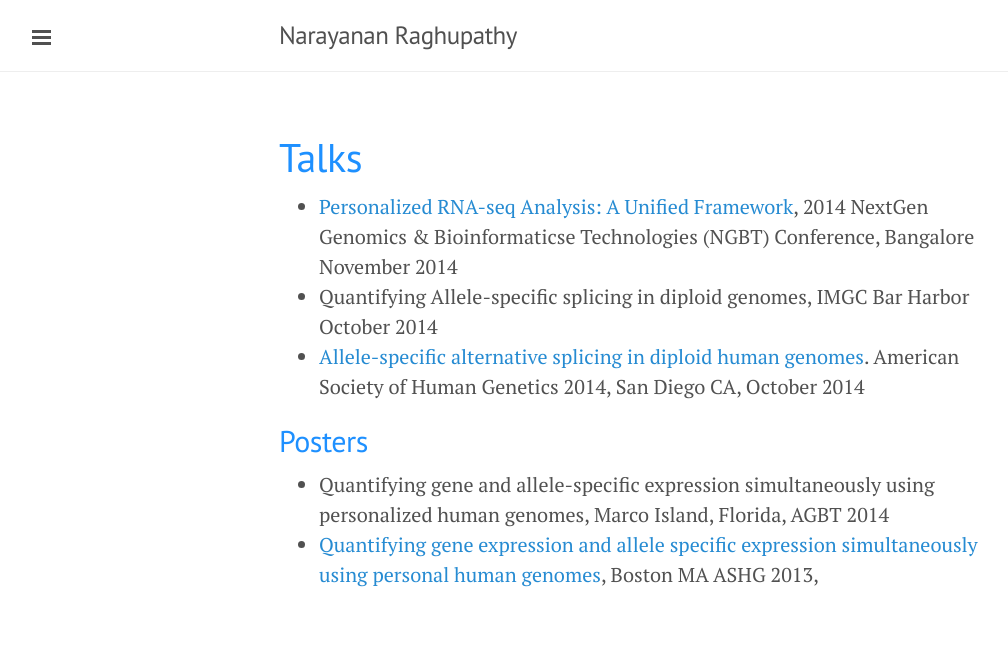
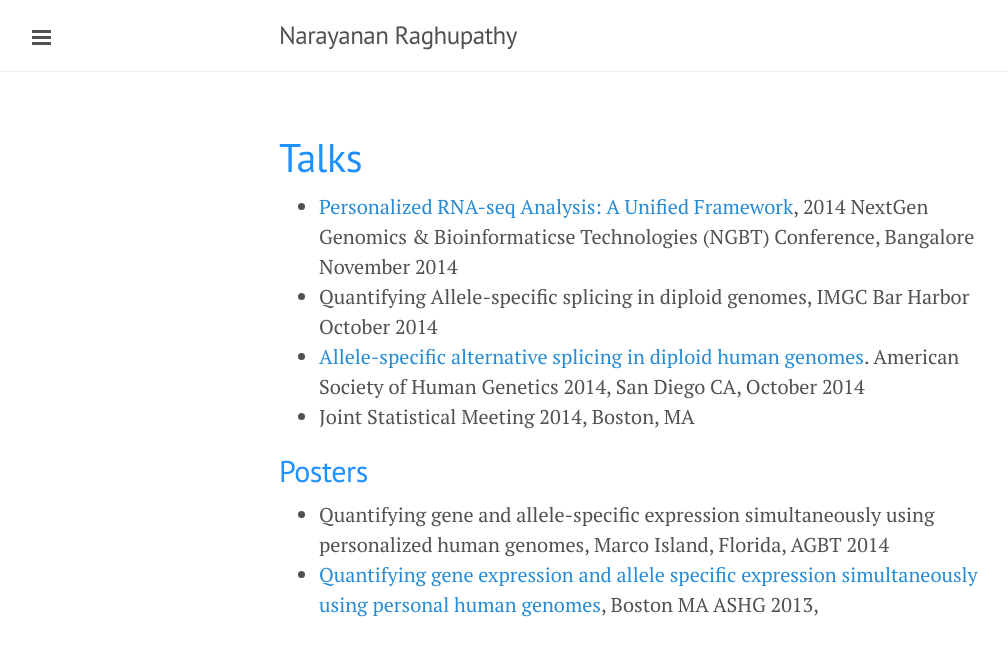
Before and after one commit to narayananr/narayananr.github.io, a Jekyll site: the page built from talks.md, in a window 1280 px wide. Shown: the top 656 px of the page, without its empty margins (1-1009 px from the left). Built offline with Jekyll 4.4.1, drawn with Linux system fonts in a browser that asks for light colours; Markdown is read by kramdown in place of the engine named in the settings.

Commit message:
Update talks.md

```diff
--- a/talks.md
+++ b/talks.md
@@ -5,6 +5,8 @@ title: <font color="DodgerBlue">Talks</font>
 * [Personalized RNA-seq Analysis: A Unified Framework](http://www.scigenomconferences.com/2014/program.php), 2014 NextGen Genomics & Bioinformaticse Technologies (NGBT) Conference, Bangalore November 2014
 * Quantifying Allele-specific splicing in diploid genomes, IMGC Bar Harbor October 2014
 * [Allele-specific alternative splicing in diploid human genomes](http://www.ashg.org/2014meeting/abstracts/fulltext/f140122188.htm). American Society of Human Genetics 2014, San Diego CA, October 2014
+* Joint Statistical Meeting 2014, Boston, MA
+
 
 ##<font color="DodgerBlue">Posters</font>
 * Quantifying gene and allele-specific expression simultaneously using personalized human genomes, Marco Island, Florida, AGBT 2014
```
